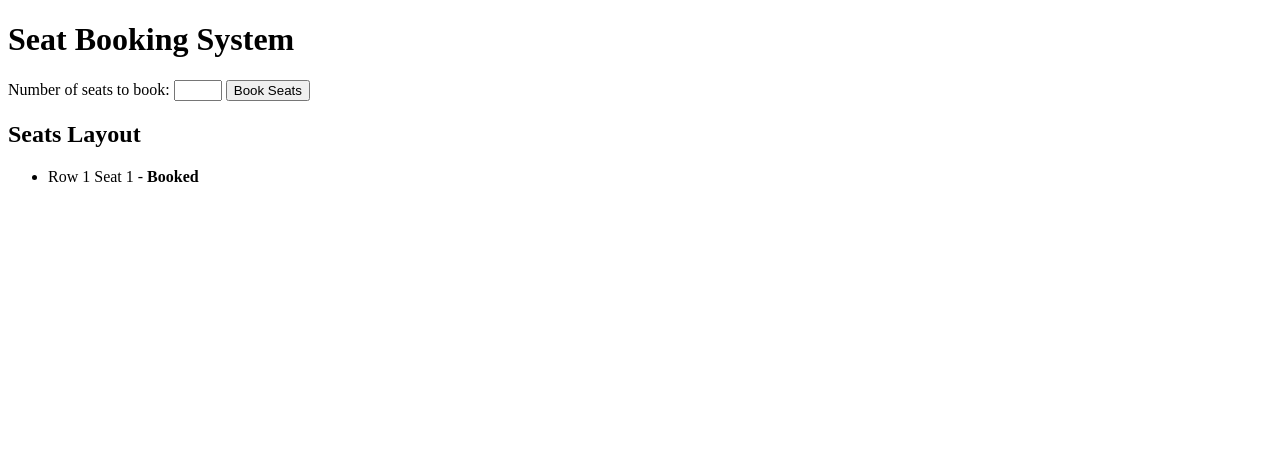
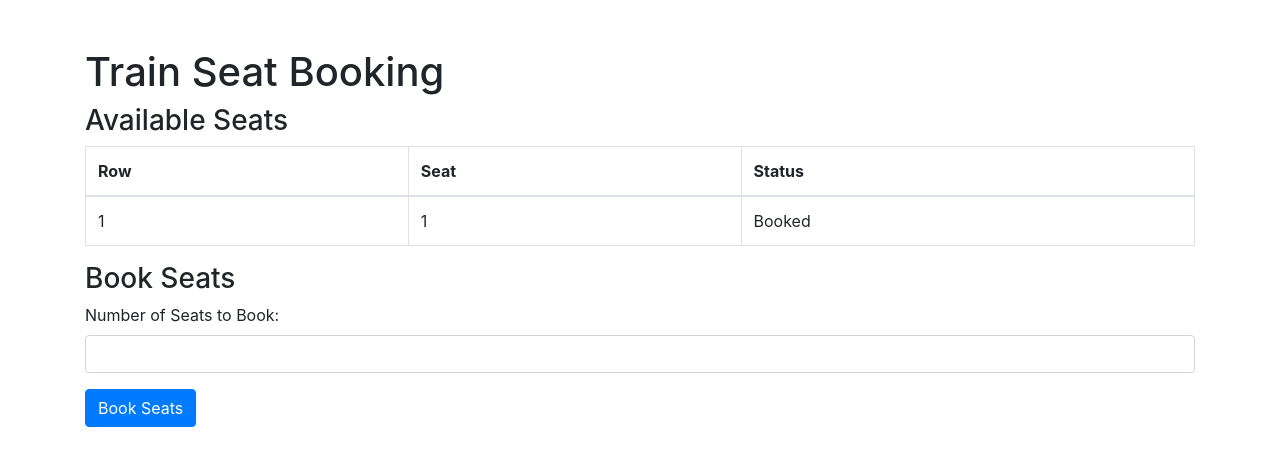
Before and after one commit to nagannaCtI064/Upstock_assessment-, a Flask app: page / in a window 1280 px wide. Shown: the top 466 px of the page. Run offline with Flask 2, Linux system fonts and the light colour scheme; a database or web service that is not in the repository returns one stand-in record (values such as "Sample title"); some libraries are stand-ins or nearby versions.

Commit message:
Initial commit for seat booking ap

```diff
--- a/app.py
+++ b/app.py
@@ -1,32 +1,35 @@
 from flask import Flask, request, jsonify, render_template
 from pymongo import MongoClient
 import os
+
 app = Flask(__name__)
+
+# MongoDB connection
 client = MongoClient(os.getenv('MONGODB_URI'))
-
 db = client['train_booking']
 seats_collection = db['seats']
 
 def init_db():
+    # Initialize the database with seat data if it's empty
     if seats_collection.count_documents({}) == 0:
         for row in range(1, 12):
             num_seats = 7 if row < 11 else 3  # 7 seats for rows 1-10, 3 seats for row 11
             for seat in range(1, num_seats + 1):
                 seats_collection.insert_one({
                     "_id": (row - 1) * 7 + seat,
-                    "status": False,
+                    "status": False,  # False indicates the seat is available
                     "row_number": row,
                     "seat_number": seat
                 })
 
 init_db()
 
-# Function to get all seats with their status
 def get_seats():
+    # Get all seats with their status
     return list(seats_collection.find().sort([("row_number", 1), ("seat_number", 1)]))
 
-# Function to get available seats
 def get_available_seats():
+    # Get all available seats
     return list(seats_collection.find({"status": False}).sort([("row_number", 1), ("seat_number", 1)]))
 
 def book_seats(num_seats):
@@ -42,11 +45,11 @@ def book_seats(num_seats):
         seats_in_row = [seat for seat in available_seats if seat['row_number'] == row]
         if len(seats_in_row) >= num_seats:
             for seat in seats_in_row[:num_seats]:
-                seats_collection.update_one({'_id': seat['_id']}, {'$set': {'status': True}})
+                seats_collection.update_one({'_id': seat['_id']}, {'$set': {'status': True}})  # Mark seat as booked
                 booked_seats.append(seat)
             return booked_seats
 
-
+    # If not enough seats in the same row, book any available seats
     for seat in available_seats[:num_seats]:
         seats_collection.update_one({'_id': seat['_id']}, {'$set': {'status': True}})
         booked_seats.append(seat)
@@ -63,11 +66,9 @@ def book():
 
     booked_seat_numbers = [f"Row {seat['row_number']} Seat {seat['seat_number']}" for seat in booked_seats]
 
-
     return render_template('index.html',
-                           booked_seat_numbers=book_seat_numbers,
+                           booked_seat_numbers=booked_seat_numbers,
                            seats=get_seats())
-
 
 @app.route('/')
 def home():
--- a/templates/index.html
+++ b/templates/index.html
@@ -3,38 +3,54 @@
 <head>
     <meta charset="UTF-8">
     <meta name="viewport" content="width=device-width, initial-scale=1.0">
-    <title>Seat Booking</title>
+    <title>Train Booking</title>
+    <link rel="stylesheet" href="https://stackpath.bootstrapcdn.com/bootstrap/4.5.2/css/bootstrap.min.css">
 </head>
 <body>
-    <h1>Seat Booking System</h1>
+    <div class="container mt-5">
+        <h1>Train Seat Booking</h1>
 
-    <form action="/book" method="post">
-        <label for="num_seats">Number of seats to book:</label>
-        <input type="number" id="num_seats" name="num_seats" min="1" max="7" required>
-        <button type="submit">Book Seats</button>
-    </form>
+        <h3>Available Seats</h3>
+        <table class="table table-bordered">
+            <thead>
+                <tr>
+                    <th>Row</th>
+                    <th>Seat</th>
+                    <th>Status</th>
+                </tr>
+            </thead>
+            <tbody>
+                {% for seat in seats %}
+                <tr>
+                    <td>{{ seat.row_number }}</td>
+                    <td>{{ seat.seat_number }}</td>
+                    <td>{{ 'Booked' if seat.status else 'Available' }}</td>
+                </tr>
+                {% endfor %}
+            </tbody>
+        </table>
 
-    {% if booked_seat_numbers %}
-        <h2>Booked Seats:</h2>
+        <h3>Book Seats</h3>
+        <form action="/book" method="post">
+            <div class="form-group">
+                <label for="num_seats">Number of Seats to Book:</label>
+                <input type="number" id="num_seats" name="num_seats" class="form-control" required>
+            </div>
+            <button type="submit" class="btn btn-primary">Book Seats</button>
+        </form>
+
+        {% if booked_seat_numbers %}
+        <h3>Booked Seats</h3>
         <ul>
             {% for seat in booked_seat_numbers %}
             <li>{{ seat }}</li>
             {% endfor %}
         </ul>
-    {% endif %}
+        {% endif %}
+    </div>
 
-    <h2>Seats Layout</h2>
-    <ul>
-        {% for seat in seats %}
-        <li>
-            Row {{ seat['row_number'] }} Seat {{ seat['seat_number'] }} -
-            {% if seat['status'] %}
-            <strong>Booked</strong>
-            {% else %}
-            <strong>Available</strong>
-            {% endif %}
-        </li>
-        {% endfor %}
-    </ul>
+    <script src="https://code.jquery.com/jquery-3.5.1.slim.min.js"></script>
+    <script src="https://cdn.jsdelivr.net/npm/@popperjs/core@2.5.2/dist/umd/popper.min.js"></script>
+    <script src="https://stackpath.bootstrapcdn.com/bootstrap/4.5.2/js/bootstrap.min.js"></script>
 </body>
 </html>
```
